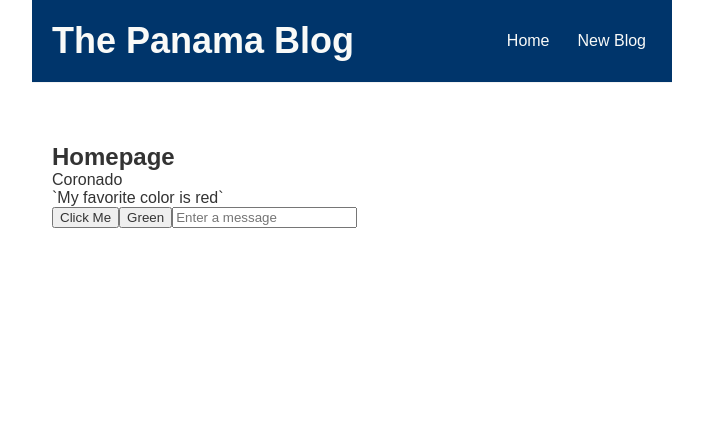
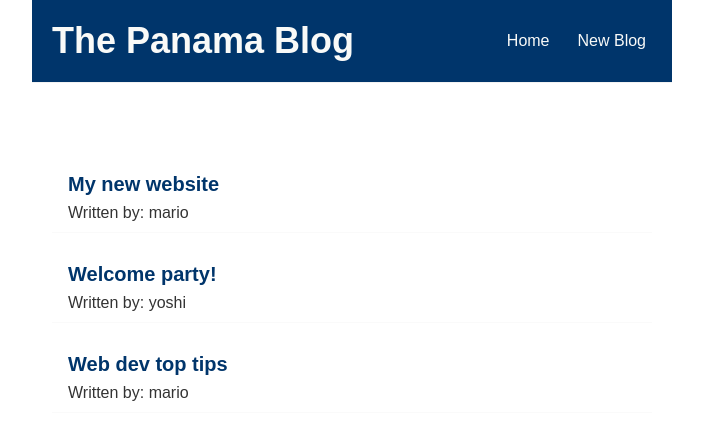
Before and after one commit to alexwebcoder/pick-up-panama-blog, a React (Create React App) app: page / in a window 1280 px wide. Shown: the top 440 px of the page, without its empty margins (288-991 px from the left). Built offline with nearby package versions, Linux system fonts and the light colour scheme.

Commit message:
added useState to cycle through blogs array

```diff
--- a/src/Home.js
+++ b/src/Home.js
@@ -1,31 +1,21 @@
 import { useState } from "react";
 
 const Home = () => {
-
-    const [name, setName] = useState('Coronado');
-
-    const handleClick = (e) => {
-        setName('Colon');
-    }
-
-
-    const [message, setMessage] = useState('');
-
-     const [color, setColor] = useState('red');
+    const [blogs, setBlogs] = useState([
+        { title: 'My new website', body: 'lorem ipusm...', author: 'mario', id: 1 },
+        { title: 'Welcome party!', body: 'lorem ipusm...', author: 'yoshi', id: 2 },
+        { title: 'Web dev top tips', body: 'lorem ipusm...', author: 'mario', id: 3 }
+    ]);
 
     return (
         <div className="home">
-            <h2>Homepage</h2>
-            <p>{name}</p>
-            <p>{message}</p>
-            <p>`My favorite color is {color}`</p>
-            <button onClick={handleClick}>Click Me</button>
-            <button onClick={ () => setColor('Green')}>Green</button>
+          {blogs.map((blog) => (
+            <div className="blog-preview">
+              <h2>{ blog.title }</h2>
+              <p>Written by: { blog.author }</p>
+            </div>
 
-            <input type="text"
-            value={message}
-            placeholder="Enter a message"
-            onChange={e => setMessage(e.target.value)} />
+          ))}
         </div>
      );
 }
--- a/src/index.css
+++ b/src/index.css
@@ -37,3 +37,18 @@
   margin: 40px auto;
   padding: 20px;
 }
+
+/* blog previews / list */
+.blog-preview {
+  padding: 10px 16px;
+  margin: 20px 0;
+  border-bottom: 1px solid #fafafa;
+}
+.blog-preview:hover {
+  box-shadow: 1px 3px 5px rgba(0,0,0,0.1);
+}
+.blog-preview h2 {
+  font-size: 20px;
+  color: #00356B;
+  margin-bottom: 8px;
+}
```
